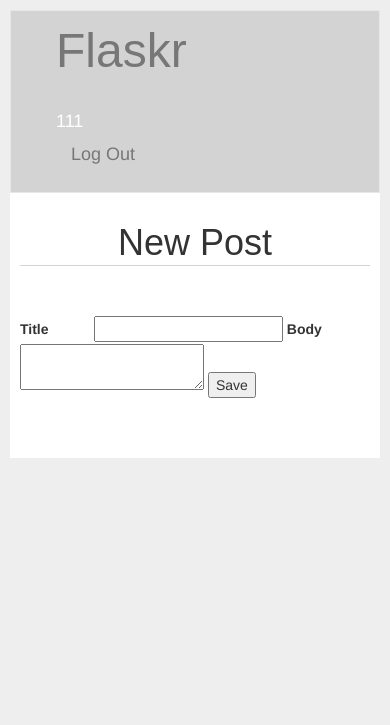
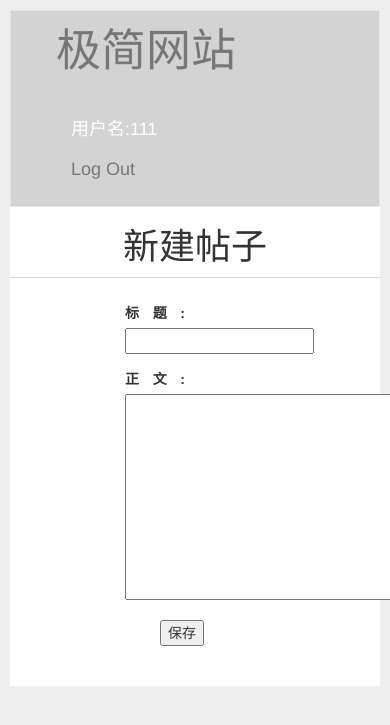
Before and after one commit to 138436724/hello_flask, a Flask app: page /create in a window 390 px wide; the page is wider, and only the part inside the window is pictured. Shown: the top 725 px of that part. Run offline with Flask 2, Linux system fonts and the light colour scheme; a user stored in the database is signed in; data comes from the database, SQL or seed files in the repository; both versions use the stored data as it was after the commit; some libraries are stand-ins or nearby versions.

Commit message:
try and succeed

```diff
--- a/flaskr/static/style.css
+++ b/flaskr/static/style.css
@@ -19,7 +19,7 @@
 }
 
 .navbar-brand {
-    font-size: xxx-large;
+    font-size: 250%;
     /*display: block;*/
     padding: 10px 40px;
 }
@@ -30,6 +30,18 @@
     padding: 10px 40px;
 }
 
+.webname {
+    color: black;
+}
+
+.username {
+    color: white;
+}
+
+.text_size {
+    font-size: 20px;
+}
+
 h1 {
     text-align: center;
     font-family: Arial, serif;
@@ -37,27 +49,33 @@
 
 form {
     background: white;
-    margin: 50px auto;
+    margin: 25px auto 25px auto;
 }
 
 label {
     display: inline-block;
     width: 60px;
+    text-align: justify;
     text-align-last: justify;
     margin-right: 10px;
 }
 
-.content {
-    padding: 0 1rem 1rem;
+.content > header {
+    border-bottom: 1px solid lightgray;
 }
 
-.content > header {
-    border-bottom: 1px solid lightgray;
-    display: flex;
-    align-items: flex-end;
+h2 {
+    color: #377bad;
+    text-align: center;
+    font-family: Consolas, sans-serif;
 }
 
-.content > header h1 {
-    flex: auto;
-    margin: 1rem 0 0.25rem 0;
+.row > div {
+    color: slategray;
+    font-style: italic;
 }
+
+article p {
+    font-size: 25px;
+    font-family: 等线, sans-serif;
+}
--- a/flaskr/templates/base.html
+++ b/flaskr/templates/base.html
@@ -1,9 +1,8 @@
 <!doctype html>
+<html lang="zh">
 <title>{% block title %}{% endblock %} - Flaskr</title>
-
+<meta name="viewport" content="width=device-width, initial-scale=1" charset="utf-8">
 <link rel="stylesheet" href="https://cdn.staticfile.org/twitter-bootstrap/3.3.7/css/bootstrap.min.css">
-{#<script src="https://cdn.staticfile.org/jquery/2.1.1/jquery.min.js"></script>#}
-{#<script src="https://cdn.staticfile.org/twitter-bootstrap/3.3.7/js/bootstrap.min.js"></script>#}
 
 <link rel="stylesheet" href="{{ url_for('static', filename='style.css') }}">
 <link rel="shortcut icon" href="{{ url_for('static', filename='favicon.ico') }}">
@@ -12,11 +11,11 @@
 <nav class="navbar navbar-default" role="navigation">
     <div class="container-fluid">
         <div class="navbar-header">
-            <h1 class="navbar-brand">Flaskr</h1>
+            <h1 class="webname navbar-brand">极简网站</h1>
         </div>
         <ul class="nav navbar-nav navbar-right">
             {% if g.user %}
-                <li><span>{{ g.user['username'] }}</span>
+                <li><a href="#"><span class="username">用户名:{{ g.user['username'] }}</span></a>
                 <li><a href="{{ url_for('auth.logout') }}">Log Out</a>
                     {% else %}
                 <li><a href="{{ url_for('auth.register') }}"><span
@@ -37,3 +36,4 @@
     {% endfor %}
     {% block content %}{% endblock %}
 </section>
+</html>
--- a/flaskr/templates/blog/create.html
+++ b/flaskr/templates/blog/create.html
@@ -1,15 +1,26 @@
 {% extends 'base.html' %}
 
 {% block header %}
-<h1>{% block title %}New Post{% endblock %}</h1>
+    <h1>{% block title %}新建帖子{% endblock %}</h1>
 {% endblock %}
 
 {% block content %}
-<form method="post">
-    <label for="title">Title</label>
-    <input name="title" id="title" value="{{ request.form['title'] }}" required>
-    <label for="body">Body</label>
-    <textarea name="body" id="body">{{ request.form['body'] }}</textarea>
-    <input type="submit" value="Save">
-</form>
+    <div class="container">
+        <form method="post" class="col-xs-offset-3 col-xs-6">
+            <div class="form-group">
+                <label for="title">标题:</label>
+                <input name="title" id="title" value="{{ request.form['title'] }}" required>
+            </div>
+            <div class="form-group">
+                <label for="body">正文:<br /></label><br />
+                <textarea name="body" id="body" rows="10" cols="32">{{ request.form['body'] }}</textarea>
+            </div>
+            <div class="form-group">
+                <div class="col-xs-offset-3">
+                    <input type="submit" value="保存">
+                </div>
+            </div>
+        </form>
+    </div>
+
 {% endblock %}
```
Also changed, not shown: flaskr/templates/blog/index.html (+16 -8 lines), flaskr/templates/blog/update.html (+29 -12 lines), instance/flaskr.sqlite.
